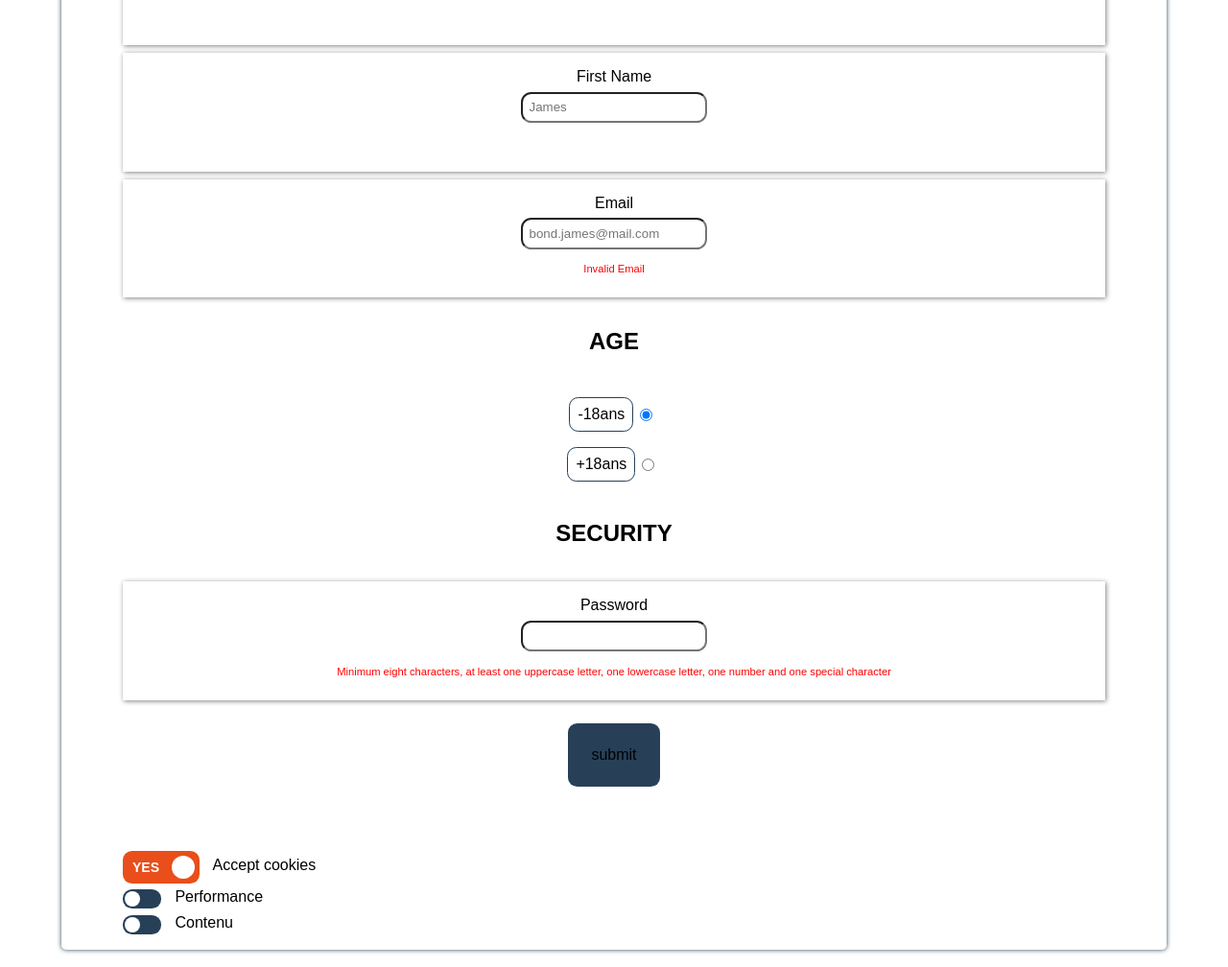
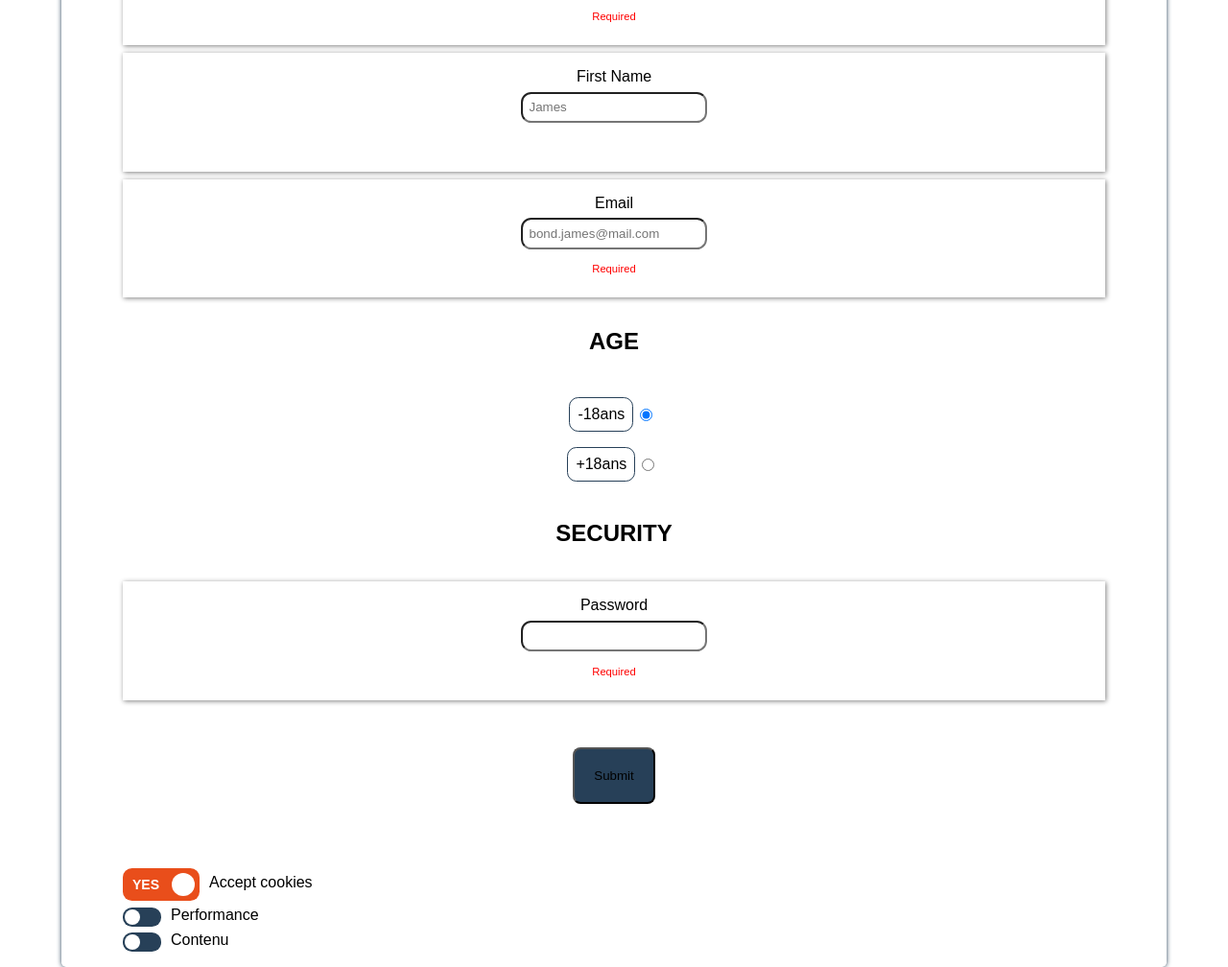
Before and after one commit to yoann83/reactFormNatif, a React app: page / in a window 1280 px wide. Shown: the part 540-1548 px from the top of the page at 96% size. Built offline with nearby package versions, Linux system fonts and the light colour scheme.

Commit message:
update poc

```diff
--- a/src/components/Button.scss
+++ b/src/components/Button.scss
@@ -4,7 +4,7 @@ $orange_egerie: #e94e1b;
   display: flex;
   align-items:center;
   justify-content: center;
-  label{
+  button{
     cursor: pointer;
     background-color: $blue_egerie;
     padding: 1.5em;
@@ -14,14 +14,5 @@ $orange_egerie: #e94e1b;
     &:hover{
       background-color: $orange_egerie;
     }
-    &:active{
-      transform: scale(0.9);
-    }
-  }
-  input{
-    display: none;
   }
 }
-.styleHidden{
-  display: none;
-}
--- /dev/null
+++ b/src/components/ButtonComponent.js
@@ -0,0 +1,30 @@
+import React, { useState, useEffect } from "react";
+import PropTypes from "prop-types";
+import "./Button.scss";
+
+const ButtonComponent = ({ errorMessage }) => {
+  const [disable, isDisable] = useState(true);
+
+  const handleClickDisable = () => {
+    setTimeout(() => {
+      isDisable(false);
+    }, 5000);
+  };
+
+  //INITIALIZE FUNCTION
+  useEffect(() => {
+    handleClickDisable();
+  }, [disable]);
+
+  return (
+    <div className="box_submit">
+         <button disabled={disable}>Submit</button>
+    </div>
+  );
+};
+
+ButtonComponent.propTypes = {
+  errorMessage: PropTypes.string
+};
+
+export default ButtonComponent;
--- a/src/components/Input.js
+++ b/src/components/InputComponent.js
@@ -1,9 +1,10 @@
 import React, { useState, useEffect } from "react";
 import PropTypes from "prop-types";
+import Button from "./ButtonComponent";
 import "./Input.scss";
 import "./Button.scss";
 
-const Input = ({
+const InputComponent = ({
   dataLabel,
   dataType,
   dataName,
@@ -16,7 +17,6 @@ const Input = ({
   const [regex, setRegex] = useState("");
   const [errorMessage, setErrorMessage] = useState("");
   const [styleError, setStyleError] = useState("");
-  const [styleShow, setStyleShow] = useState(dataOption.class);
 
   //ATTRIBUTES
   const regexPwd =
@@ -27,8 +27,11 @@ const Input = ({
   //EVENTS
   const testEmailRegex = (valueEmail) => {
     if (valueEmail.match(regexEmail)) {
-      setErrorMessage([]);
+      setErrorMessage("");
       setStyleError("");
+    } else if (valueEmail.length === 0) {
+      setErrorMessage("Required");
+      setStyleError("error");
     } else {
       setErrorMessage("Invalid Email");
       setStyleError("error");
@@ -37,13 +40,12 @@ const Input = ({
 
   const testPwdRegex = (valuePassword) => {
     if (valuePassword.match(regexPwd)) {
-      setErrorMessage([]);
+      setErrorMessage("");
       setStyleError("");
     } else {
-      setStyleShow("styleHidden");
-      setErrorMessage([
+      setErrorMessage(
         "Minimum eight characters, at least one uppercase letter, one lowercase letter, one number and one special character"
-      ]);
+      );
       setStyleError("error");
     }
   };
@@ -51,35 +53,26 @@ const Input = ({
   const testError = () => {
     if (value.length === 0 && dataOption.required) {
       setErrorMessage("Required");
-      setStyleShow("styleHidden");
       setStyleError("error");
-    }
-    if (value.length < dataOption.minLength) {
+    } else if (value.length < dataOption.minLength) {
       setErrorMessage("Minimum : " + dataOption.minLength + " characters");
       setStyleError("error");
-      setStyleShow("styleHidden");
-    }
-    if (value.length > dataOption.maxLength) {
+    } else if (value.length > dataOption.maxLength) {
       setErrorMessage("Maximum : " + dataOption.maxLength + " characters");
       setStyleError("error");
-      setStyleShow("styleHidden");
-    }
-    if (dataType === "password") {
+    } else if (dataType === "password") {
       setRegex(regexPwd);
       testPwdRegex(value);
-      setStyleShow("styleHidden");
-    }
-    if (dataType === "email") {
+    } else if (dataType === "email") {
       setRegex(regexEmail);
       testEmailRegex(value);
-      setStyleShow("styleHidden");
+    } else {
+      setStyleError("");
     }
   };
 
   //INITIALIZE FUNCTION
   useEffect(() => {
-    setErrorMessage("");
-    setStyleError("");
     testError();
   }, [value]);
 
@@ -88,7 +81,7 @@ const Input = ({
   };
 
   return (
-    <div className={dataType === "button" ? styleShow : dataOption.class}>
+    <div className={dataOption.class}>
       <label
         htmlFor={dataType === "radio" ? dataOption.idRadio : dataName}
         style={dataOption.labelStyle}
@@ -99,7 +92,7 @@ const Input = ({
         type={dataType}
         name={dataName}
         id={dataType === "radio" ? dataOption.idRadio : dataName}
-        pattern={regex}
+        pattern={regex ? regex : "^(?=*)$"}
         placeholder={dataPlaceholder}
         autoComplete={dataOption.autoComplete}
         onChange={handleChange}
@@ -109,11 +102,14 @@ const Input = ({
         style={dataOption.inputStyle}
       />
       <p className={styleError}> {errorMessage} </p>
+      <div>
+        {dataType === "button" ? <Button errorMessage={errorMessage} /> : ""}
+      </div>
     </div>
   );
 };
 
-Input.propTypes = {
+InputComponent.propTypes = {
   dataType: PropTypes.string.isRequired,
   dataName: PropTypes.string.isRequired,
   dataLabel: PropTypes.string.isRequired,
@@ -122,4 +118,4 @@ Input.propTypes = {
   dataValue: PropTypes.string
 };
 
-export default Input;
+export default InputComponent;
--- /dev/null
+++ b/src/components/SelectComponent.js
@@ -0,0 +1,17 @@
+import PropTypes from "prop-types";
+import "./Select.scss";
+import Select from "react-select";
+
+const options = [
+  { value: "chocolate", label: "Chocolate" },
+  { value: "strawberry", label: "Strawberry" },
+  { value: "vanilla", label: "Vanilla" }
+];
+
+const SelectComponent = () => <Select options={options} />;
+
+Select.propTypes = {
+  options: PropTypes.object.isRequired
+};
+
+export default SelectComponent;
--- a/src/components/ToggleSwitch.js
+++ b/src/components/ToggleSwitchComponent.js
@@ -1,7 +1,7 @@
 import PropTypes from "prop-types";
 import "./ToggleSwitch.scss";
 
-const ToggleSwitch = ({
+const ToggleSwitchComponent = ({
   id,
   name,
   checked,
@@ -64,11 +64,11 @@ const ToggleSwitch = ({
 };
 
 // Set optionLabels for rendering.
-ToggleSwitch.defaultProps = {
+ToggleSwitchComponent.defaultProps = {
   optionLabels: ["Yes", "No"]
 };
 
-ToggleSwitch.propTypes = {
+ToggleSwitchComponent.propTypes = {
   id: PropTypes.string.isRequired,
   checked: PropTypes.bool.isRequired,
   onChange: PropTypes.func.isRequired,
@@ -78,4 +78,4 @@ ToggleSwitch.propTypes = {
   disabled: PropTypes.bool
 };
 
-export default ToggleSwitch;
+export default ToggleSwitchComponent;
--- a/src/containers/login/Form.js
+++ b/src/containers/login/Form.js
@@ -1,5 +1,6 @@
 import React, { useState, useEffect } from "react";
-import Input from "../../components/Input";
+import Input from "../../components/InputComponent";
+import Select from "../../components/SelectComponent";
 import Consent from "./Consent";
 import "../../styles.scss";
 
@@ -33,12 +34,12 @@ export default function Form() {
         type: "text",
         label: "Last Name",
         name: "last_name",
+        value: "",
         dataPlaceholder: "BOND",
-        value: "Nom",
         option: {
           class: "box_input",
           required: true,
-          minLength: "2",
+          minLength: "3",
           maxLength: "15"
         }
       },
@@ -46,8 +47,8 @@ export default function Form() {
         type: "text",
         label: "First Name",
         name: "first_name",
+        value: "",
         dataPlaceholder: "James",
-        value: "Prénom",
         option: {
           class: "box_input"
         }
@@ -56,12 +57,11 @@ export default function Form() {
         type: "email",
         label: "Email",
         name: "email",
+        value: "",
         dataPlaceholder: "bond.james@mail.com",
-        value: "Nom",
         option: {
           class: "box_input",
-          required: true,
-          minLength: "2"
+          required: true
         }
       },
       {
@@ -85,7 +85,6 @@ export default function Form() {
         type: "radio",
         label: "-18ans",
         name: "age",
-        value: "16",
         option: {
           checkedRadio: "checked",
           idRadio: "not_has_18",
@@ -96,7 +95,7 @@ export default function Form() {
         type: "radio",
         label: "+18ans",
         name: "age",
-        value: "19",
+        value: "",
         option: {
           idRadio: "has_18",
           class: "box_radio"
@@ -123,6 +122,7 @@ export default function Form() {
         type: "password",
         label: "Password",
         name: "password",
+        value: "",
         option: {
           class: "box_input",
           required: true,
@@ -131,11 +131,13 @@ export default function Form() {
       },
       {
         type: "button",
-        name: "submit",
-        label: "submit",
-        value: "Add to favorites",
+        name: "",
+        label: "",
+        value: "",
         option: {
-          class: "box_submit"
+          inputStyle: {
+            display: "none"
+          }
         }
       }
     ]);
@@ -148,6 +150,7 @@ export default function Form() {
     <div>
       <section>
         <form>
+          <div></div>
           <ul>
             {datas.map((data, key) => (
               <Input
```
Also changed, not shown: package.json (+10 -4 lines), src/components/Button.js (deleted, +0 -18 lines), src/containers/Toggle.js (deleted, +0 -52 lines), src/containers/login/Consent.js (+4 -4 lines), src/components/Select.scss (added).
